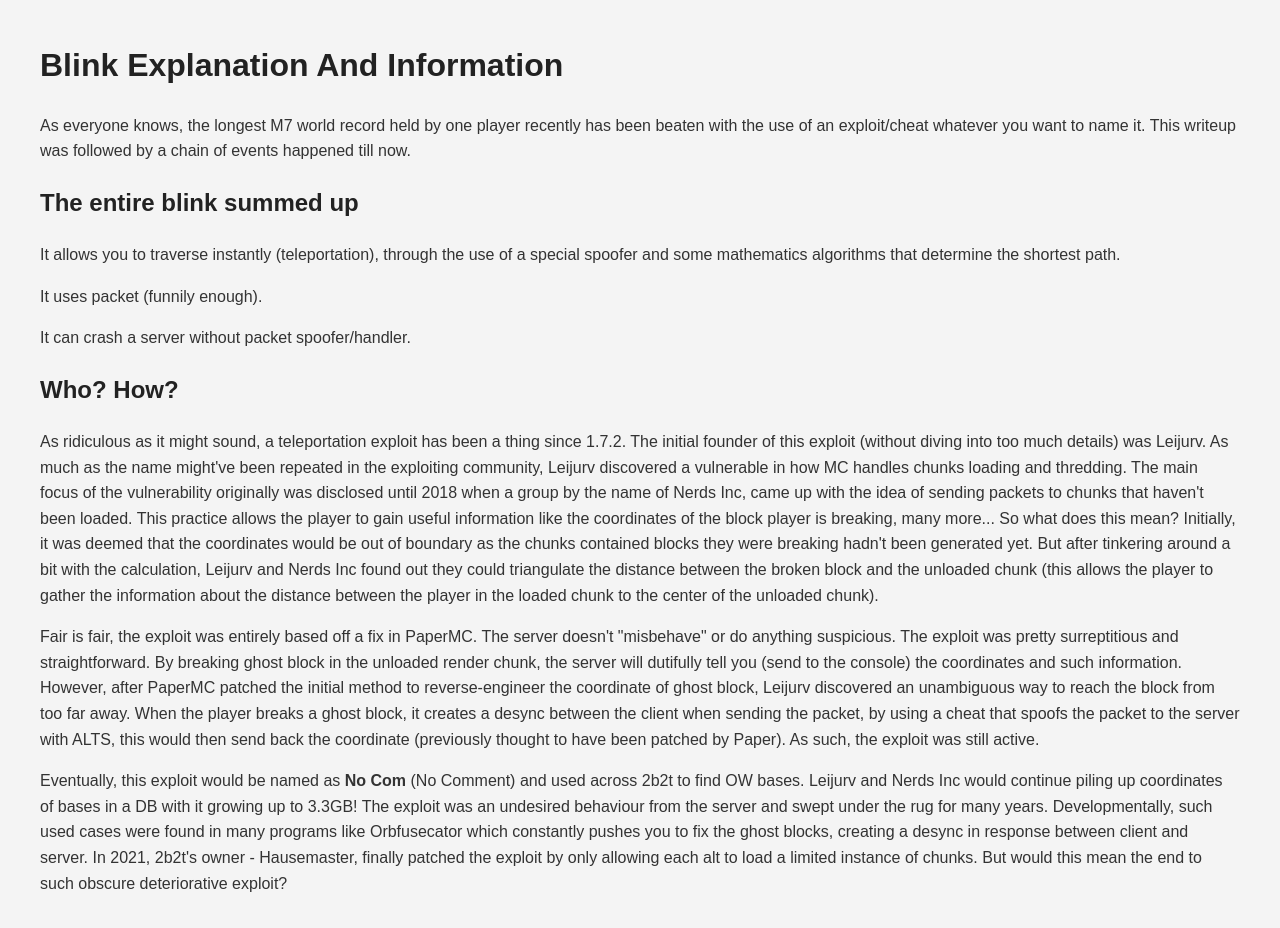
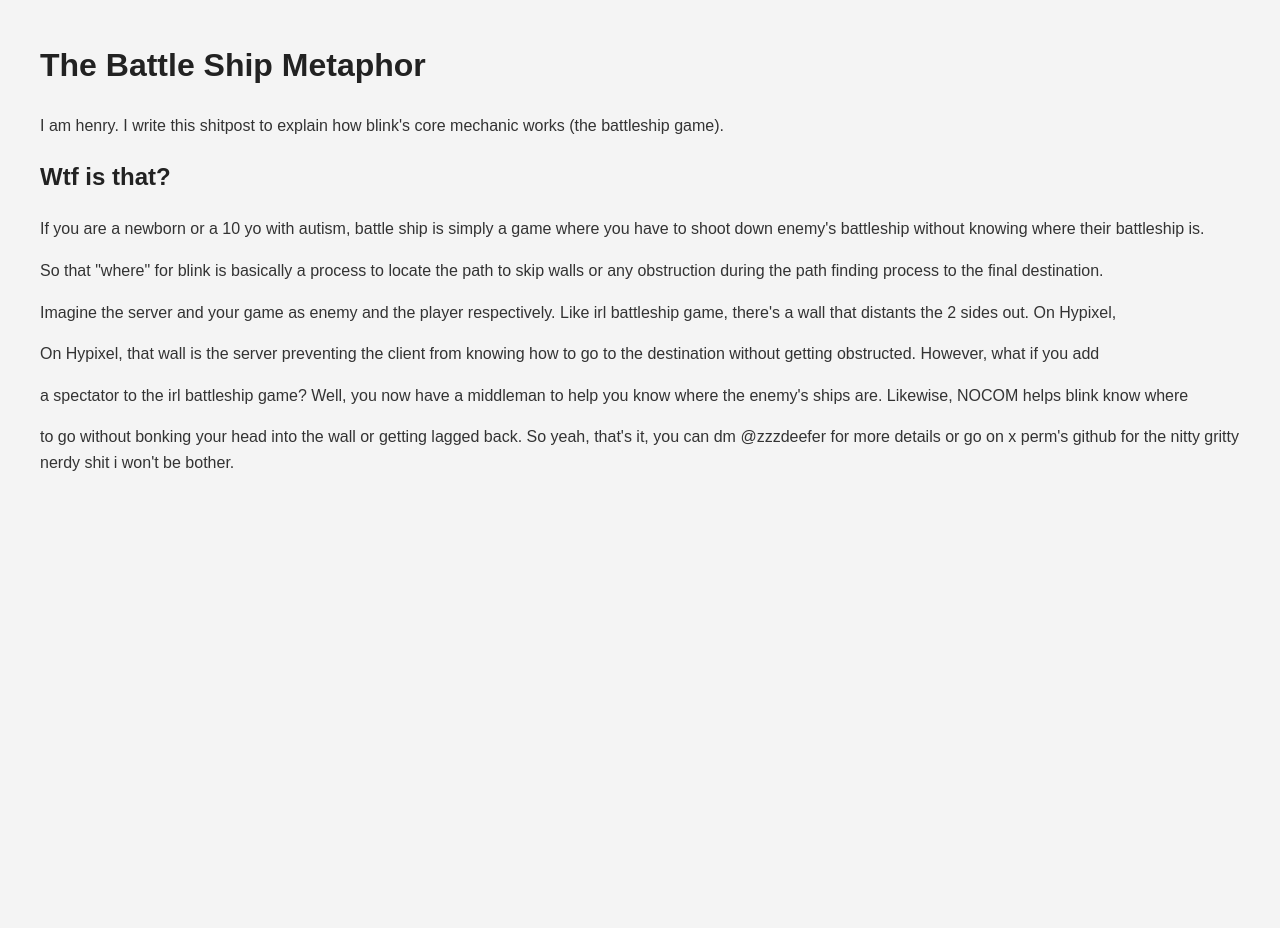
Before and after one commit to X-perm/blink-explanation-by-henry, a plain HTML site: page index.html in a window 1280 px wide. After the commit the page ends 800 px from the top, so only its background shows below. Drawn offline with Linux system fonts and the light colour scheme.

Commit message:
Update index.html

```diff
--- a/index.html
+++ b/index.html
@@ -21,17 +21,15 @@
   </style>
 </head>
 <body>
-  <h1>Blink Explanation And Information</h1>
-  <p>As everyone knows, the longest M7 world record held by one player recently has been beaten with the use of an exploit/cheat whatever you want to name it. This writeup was followed by a chain of events happened till now.</p>
+  <h1>The Battle Ship Metaphor</h1>
+  <p>I am henry. I write this shitpost to explain how blink's core mechanic works (the battleship game).</p>
 
-  <h2>The entire blink summed up</h2>
-  <p>It allows you to traverse instantly (teleportation), through the use of a special spoofer and some mathematics algorithms that determine the shortest path.</p>
-  <p>It uses packet (funnily enough).</p>
-  <p>It can crash a server without packet spoofer/handler.</p>
-
-  <h2>Who? How?</h2>
-  <p>As ridiculous as it might sound, a teleportation exploit has been a thing since 1.7.2. The initial founder of this exploit (without diving into too much details) was Leijurv. As much as the name might've been repeated in the exploiting community, Leijurv discovered a vulnerable in how MC handles chunks loading and thredding. The main focus of the vulnerability originally was disclosed until 2018 when a group by the name of Nerds Inc, came up with the idea of sending packets to chunks that haven't been loaded. This practice allows the player to gain useful information like the coordinates of the block player is breaking, many more... So what does this mean? Initially, it was deemed that the coordinates would be out of boundary as the chunks contained blocks they were breaking hadn't been generated yet. But after tinkering around a bit with the calculation, Leijurv and Nerds Inc found out they could triangulate the distance between the broken block and the unloaded chunk (this allows the player to gather the information about the distance between the player in the loaded chunk to the center of the unloaded chunk).</p>
-  <p>Fair is fair, the exploit was entirely based off a fix in PaperMC. The server doesn't "misbehave" or do anything suspicious. The exploit was pretty surreptitious and straightforward. By breaking ghost block in the unloaded render chunk, the server will dutifully tell you (send to the console) the coordinates and such information. However, after PaperMC patched the initial method to reverse-engineer the coordinate of ghost block, Leijurv discovered an unambiguous way to reach the block from too far away. When the player breaks a ghost block, it creates a desync between the client when sending the packet, by using a cheat that spoofs the packet to the server with ALTS, this would then send back the coordinate (previously thought to have been patched by Paper). As such, the exploit was still active.</p>
-  <p>Eventually, this exploit would be named as <strong>No Com</strong> (No Comment) and used across 2b2t to find OW bases. Leijurv and Nerds Inc would continue piling up coordinates of bases in a DB with it growing up to 3.3GB! The exploit was an undesired behaviour from the server and swept under the rug for many years. Developmentally, such used cases were found in many programs like Orbfusecator which constantly pushes you to fix the ghost blocks, creating a desync in response between client and server. In 2021, 2b2t's owner - Hausemaster, finally patched the exploit by only allowing each alt to load a limited instance of chunks. But would this mean the end to such obscure deteriorative exploit?</p>
+  <h2>Wtf is that?</h2>
+  <p>If you are a newborn or a 10 yo with autism, battle ship is simply a game where you have to shoot down enemy's battleship without knowing where their battleship is.</p>
+  <p>So that "where" for blink is basically a process to locate the path to skip walls or any obstruction during the path finding process to the final destination.</p>
+  <p>Imagine the server and your game as enemy and the player respectively. Like irl battleship game, there's a wall that distants the 2 sides out. On Hypixel, </p>
+  <p>On Hypixel, that wall is the server preventing the client from knowing how to go to the destination without getting obstructed. However, what if you add</p>
+  <p>a spectator to the irl battleship game? Well, you now have a middleman to help you know where the enemy's ships are. Likewise, NOCOM helps blink know where</p>
+  <p>to go without bonking your head into the wall or getting lagged back. So yeah, that's it, you can dm @zzzdeefer for more details or go on x perm's github for the nitty gritty nerdy shit i won't be bother.</p>
 </body>
 </html>
```
